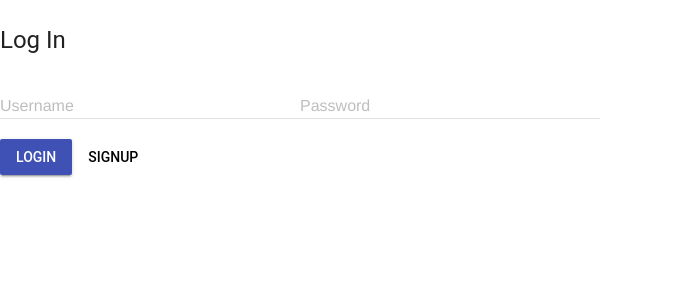
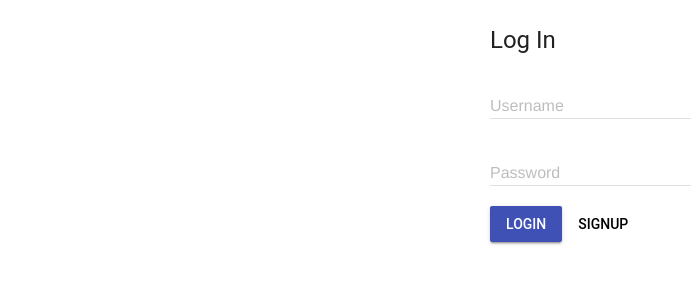
Before and after one commit to davidalveno/group-scheduler, a React (Create React App) app in the folder frontend/scheduler/: page / in a window 1280 px wide. Shown: the top 300 px of the page, without its empty margins (0-691 px from the left). Built offline with nearby package versions, Linux system fonts and the light colour scheme.

Commit message:
Fixing the layout of the login form

```diff
--- a/frontend/scheduler/src/components/LoginForm.js
+++ b/frontend/scheduler/src/components/LoginForm.js
@@ -1,5 +1,6 @@
 import React from 'react';
 import PropTypes from 'prop-types';
+import '../css/LoginForm.css';
 
 class LoginForm extends React.Component {
   state = {
@@ -27,16 +28,20 @@ class LoginForm extends React.Component {
 
   render() {
     return (
-      <div>
+      <div className='login-form'>
         <form>
           <h4>Log In</h4>
+          <div>
             <div className="mdl-textfield mdl-js-textfield mdl-textfield--floating-label mdl-textfield--floating-label">
               <input className="mdl-textfield__input" type="text" id="username" name="username" value={this.state.username} onChange={this.handle_change} />
               <label className="mdl-textfield__label" htmlFor="username">Username</label>
             </div>
+          </div>
+          <div>
             <div className="mdl-textfield mdl-js-textfield mdl-textfield--floating-label">
               <input className="mdl-textfield__input" type="text" id="password" name="password" value={this.state.password} onChange={this.handle_change} />
               <label className="mdl-textfield__label" htmlFor="password">Password</label>
+            </div>
           </div>
           <div>
             <button className="mdl-button mdl-js-button mdl-button--raised mdl-button--colored" onClick={e => this.props.handle_login(e, this.state)}>
```
Lines whose indentation alone changed are shown as unchanged.
